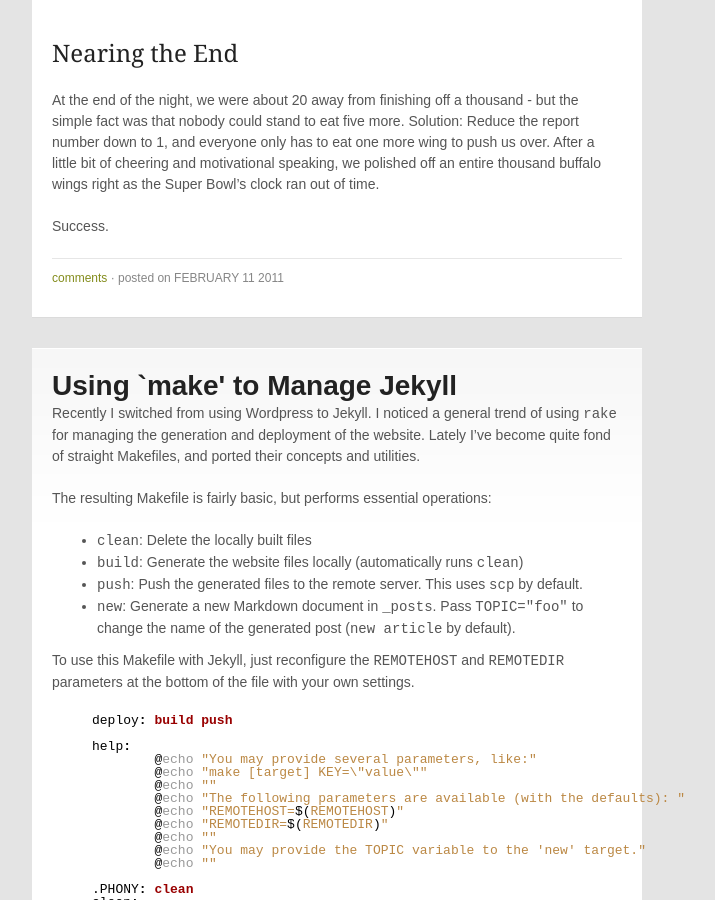
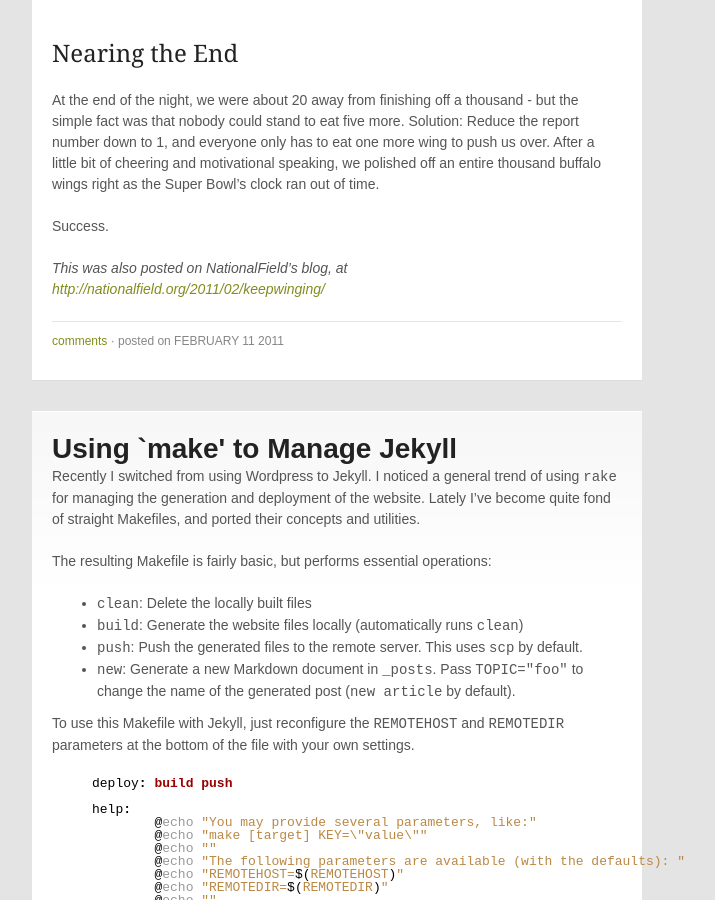
Before and after one commit to grahamc/grahamc.github.com, a Jekyll site: the page built from index.html, in a window 1280 px wide and 900 px high, scrolled down 4936 px. Shown: the whole window, without its empty margins (138-853 px from the left). Built offline with Jekyll 4.4.1, drawn with Linux system fonts in a browser that asks for light colours; the list of posts is cut into pages by our own code; comment, search, counter and statistics services are not loaded.

Commit message:
Adding a backlink to NF's blog.

```diff
--- a/_posts/2011-02-11-how-to-create-a-super-nerdy-superbowl-that-everyone-will-love.markdown
+++ b/_posts/2011-02-11-how-to-create-a-super-nerdy-superbowl-that-everyone-will-love.markdown
@@ -78,3 +78,5 @@ That task would perform the registration or the reporting through a very simple
 At the end of the night, we were about 20 away from finishing off a thousand - but the simple fact was that nobody could stand to eat five more. Solution: Reduce the report number down to 1, and everyone only has to eat one more wing to push us over. After a little bit of cheering and motivational speaking, we polished off an entire thousand buffalo wings right as the Super Bowl's clock ran out of time.
 
 Success.
+
+_This was also posted on NationalField's blog, at [http://nationalfield.org/2011/02/keepwinging/](http://nationalfield.org/2011/02/keepwinging/)_
```
